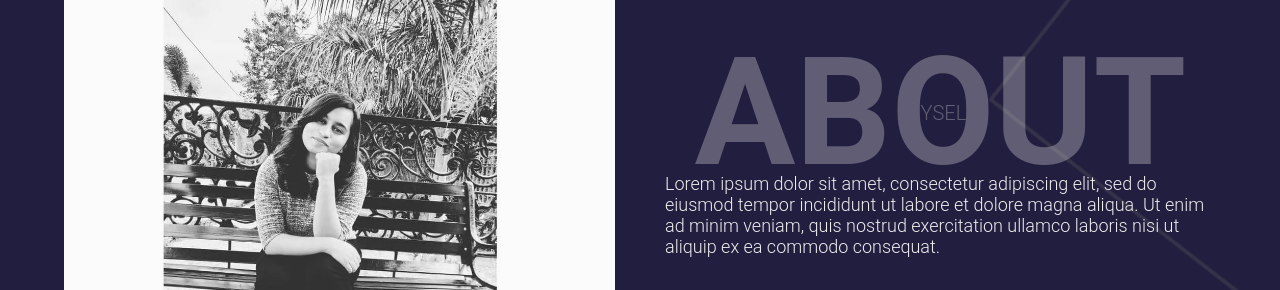
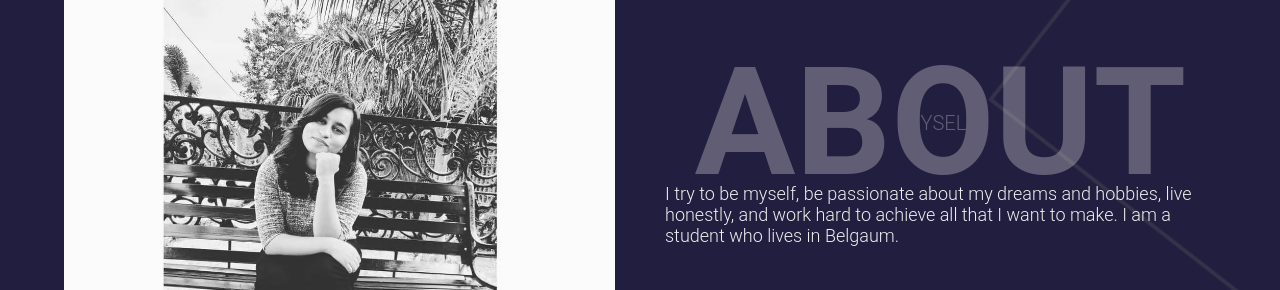
Before and after one commit to nikitanaik1302/portfolio, a plain HTML site: page portfolio/index.html in a window 1280 px wide. Shown: the part 899-1189 px from the top of the page. Drawn offline with nearby package versions, Linux system fonts and the light colour scheme; a web font is replaced by a local one.

Commit message:
Update html

```diff
--- a/portfolio/index.html
+++ b/portfolio/index.html
@@ -57,10 +57,8 @@
                     <h6>Myself</h6>
                 </div>
                 <p>
-                    Lorem ipsum dolor sit amet, consectetur adipiscing elit, sed do eiusmod tempor incididunt ut labore et dolore
-                    magna aliqua. Ut enim ad minim veniam, quis nostrud exercitation ullamco laboris nisi ut aliquip ex ea commodo
-                    consequat.
-
+                     I try to be myself, be passionate about my dreams and hobbies, live honestly, and work hard to achieve all that I want to make. I am a student who lives in Belgaum.
+                </p>
                 </p>
                 <div class="social-media">
                     <ul class="nav-list">
@@ -171,7 +169,7 @@
     <section class="experience" id="experience">
         <div class="container">
             <div class="section-heading">
-                <h1>Cource and Education</h1>
+                <h1>Cource</h1>
                 <h6>Current Education</h6>
             </div>
             <div class="timeline" data-aos="fade-down" data-aos-delay="600">
```
